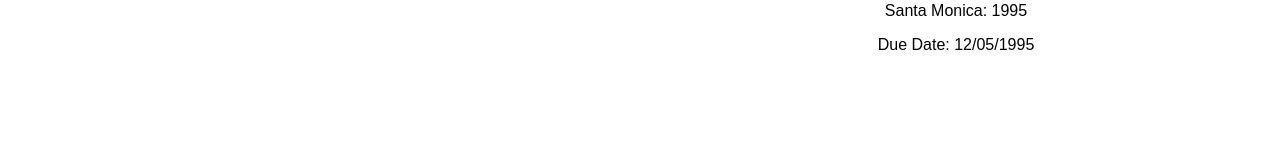
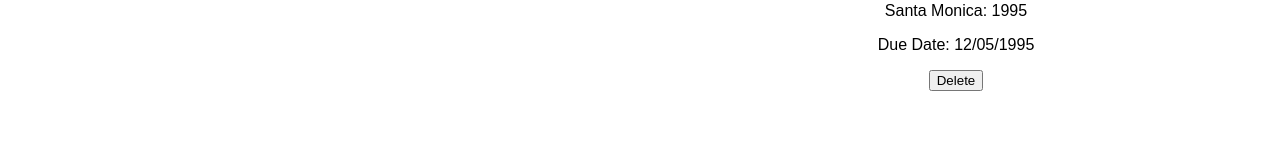
Before and after one commit to jihoo-o/react-router, a React (Create React App) app: page /invoices/1995 in a window 1280 px wide. Shown: the part 125-285 px from the top of the page. Built offline with nearby package versions, Linux system fonts and the light colour scheme.

Commit message:
Navigating Programmatically

```diff
--- a/src/data.js
+++ b/src/data.js
@@ -38,3 +38,7 @@
 export function getInvoice(number) {
     return invoices.find((invoice) => invoice.number === number);
 }
+
+export function deleteInvoice(number) {
+    invoices = invoices.filter((invoice) => invoice.number !== number);
+}
--- a/src/routes/invoice.jsx
+++ b/src/routes/invoice.jsx
@@ -1,7 +1,9 @@
-import { useParams } from "react-router-dom";
-import { getInvoice } from "../data";
+import { useLocation, useNavigate, useParams } from "react-router-dom";
+import { deleteInvoice, getInvoice } from "../data";
 
 const Invoice = () => {
+    const navigate = useNavigate();
+    const location = useLocation();
     const { invoiceId } = useParams();
     const invoice = getInvoice(parseInt(invoiceId, 10));
 
@@ -12,6 +14,14 @@
                 {invoice.name}: {invoice.number}
             </p>
             <p>Due Date: {invoice.due}</p>
+            <button
+                onClick={() => {
+                    deleteInvoice(invoice.number);
+                    navigate("/invoices" + location.search);
+                }}
+            >
+                Delete
+            </button>
         </div>
     );
 };
```
